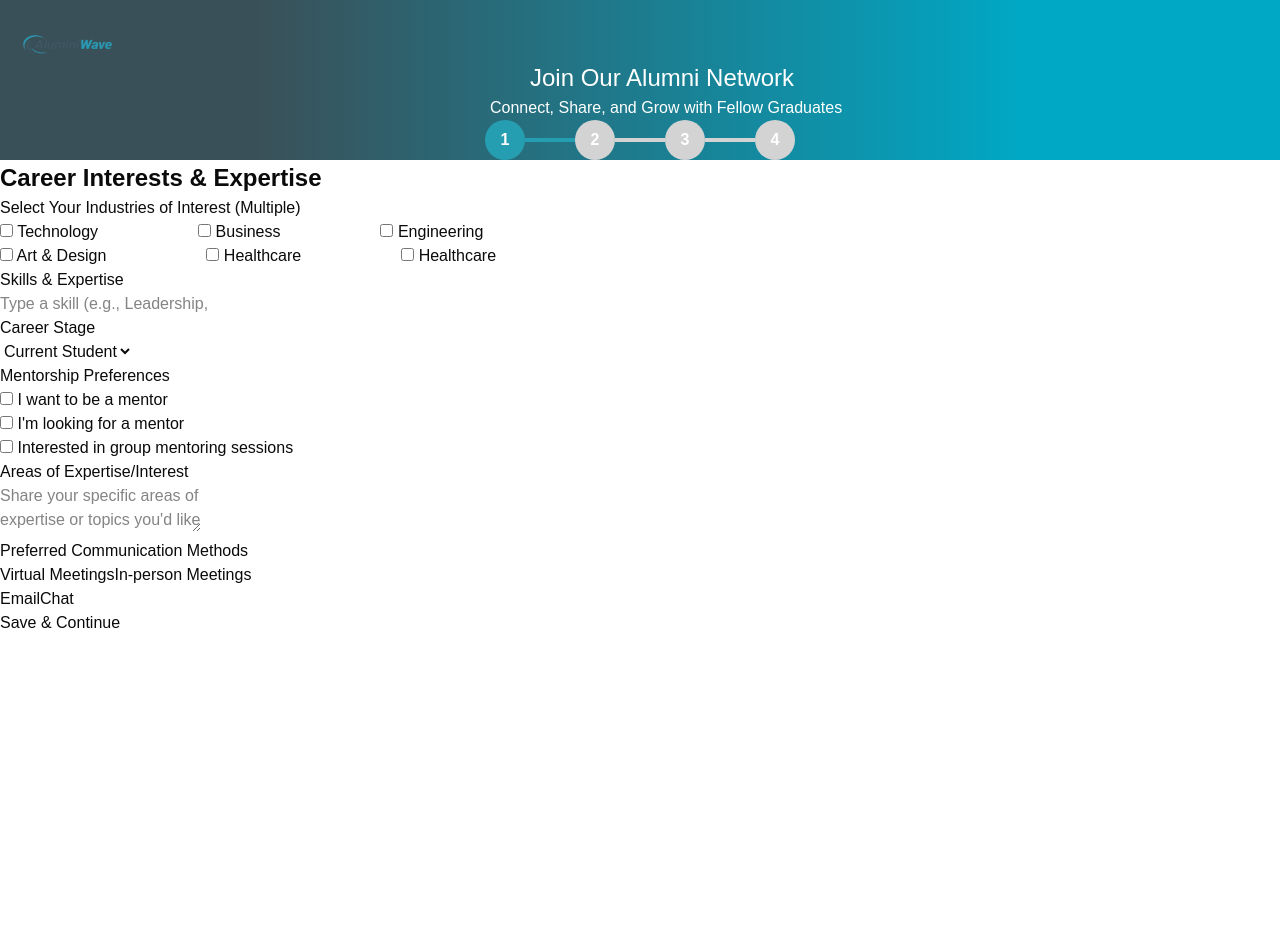
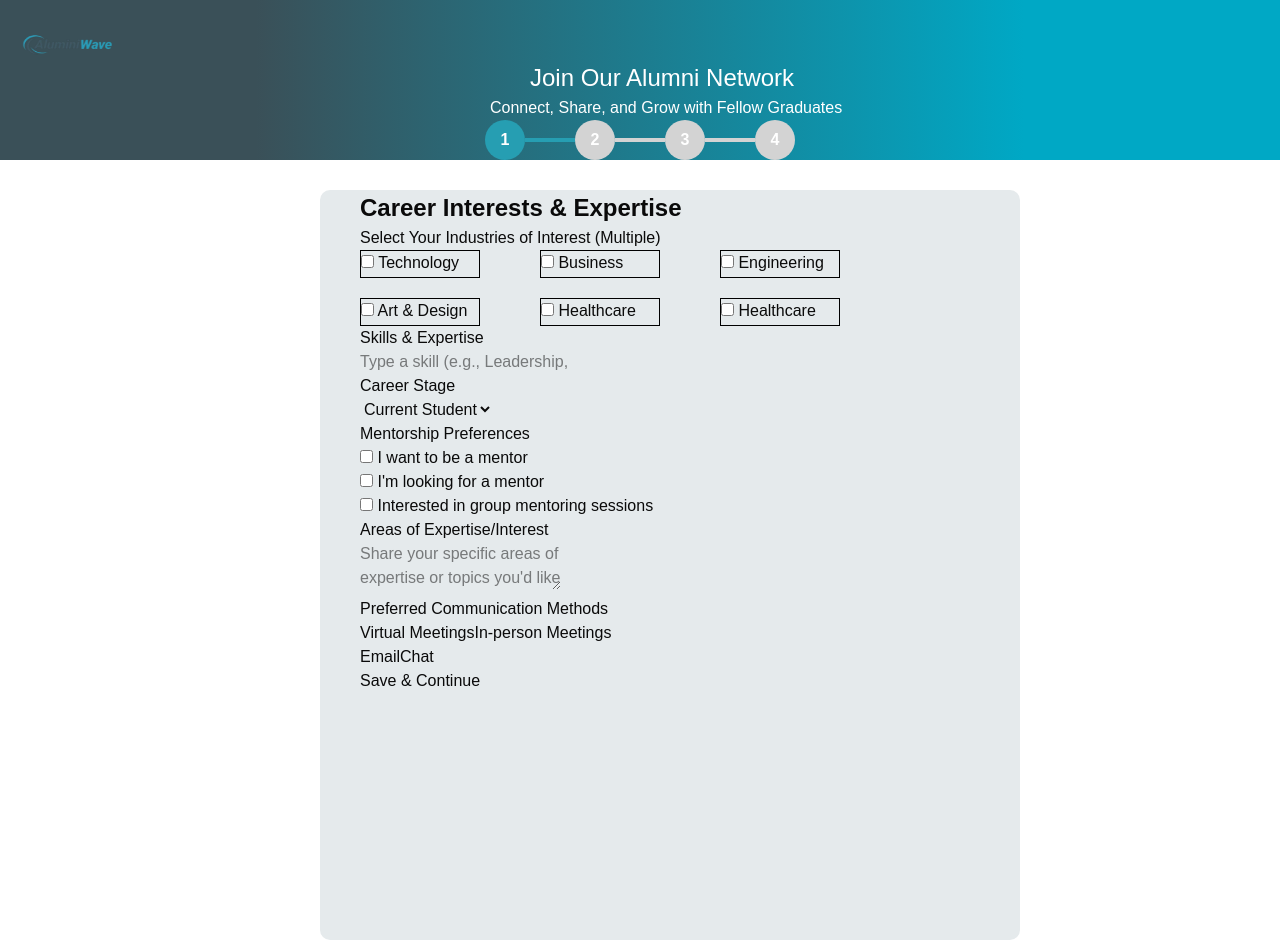
Before and after one commit to ShehaanN/AluminiWave, a React (Vite) app: page / in a window 1280 px wide. Before the commit the page ends 800 px from the top, so only its background shows below. Built offline with nearby package versions, Linux system fonts and the light colour scheme; a web font is replaced by a local one.

Commit message:
Update SignupStep3.css

```diff
--- a/src/components/Login/SignupStep3.css
+++ b/src/components/Login/SignupStep3.css
@@ -3,18 +3,32 @@
       padding: 0;
       box-sizing: border-box;
 }
+.info3{
+      background: #e5eaec;
+      width: 700px;
+      height: 750px;
+      margin-left: 320px;
+      margin-top: 30px;
+      padding-left: 40px;
+      border-radius: 10px;
+}
 .firstRow {
       display: flex;
-      gap: 100px;
+      gap: 60px;
 }
 .secondRow {
       display: flex;
-      gap: 100px;
+      gap: 60px;
+      padding-top: 20px;
+
 }
 .career{
       font-size: 24px;
       font-weight: 600;
 }
-.checkBoxes input{
-      border: 1px solid #000000;
+.checkBoxes label{
+      border: 1px solid black;
+      width: 120px;
+      height: 28px;
+
 }
```
